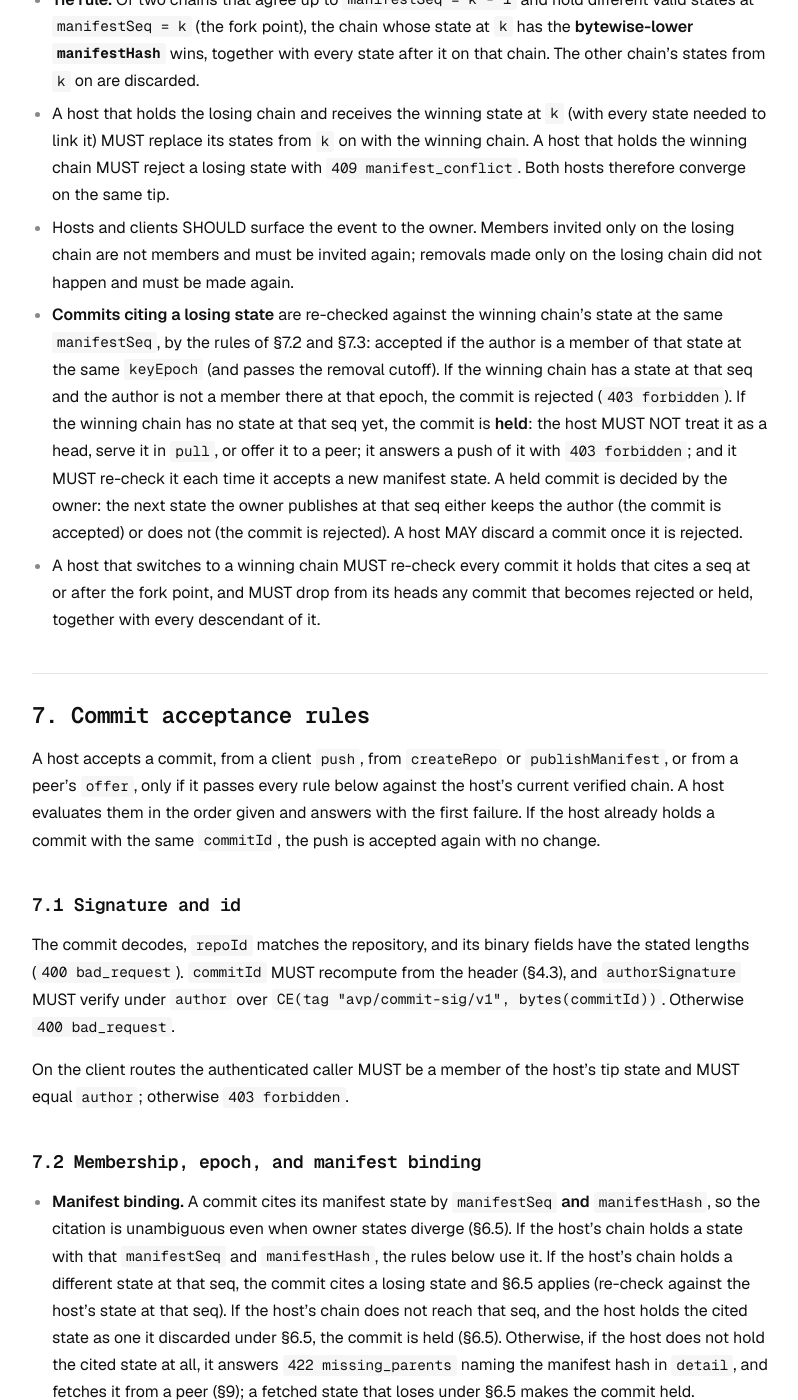
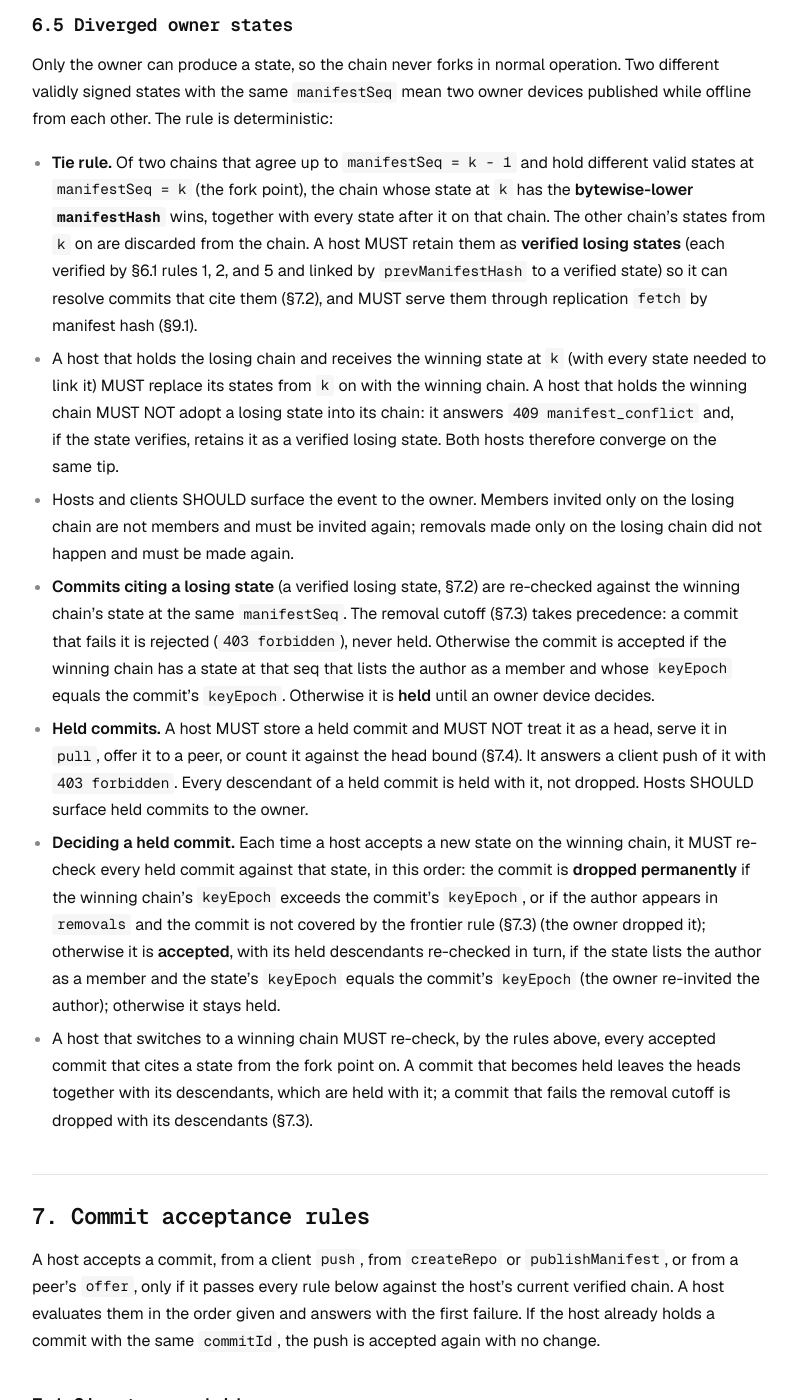
Before and after one commit to trqlmao/avp, a Jekyll site: the page built from SPEC.md, in a window 1280 px wide and 1400 px high, scrolled down 14864 px. Shown: the whole window, without its empty margins (240-1038 px from the left). Built offline with Jekyll 4.4.1, drawn with Linux system fonts in a browser that asks for light colours; our own code applies the rules of GitHub Pages for plain Markdown files; some of the changed text lies outside the part shown.

Commit message:
docs(spec): tighten diverged-state, binding, and replication rules

```diff
--- a/SPEC.md
+++ b/SPEC.md
@@ -169,8 +169,10 @@ A CE byte string is the concatenation of these items, in the order a constructio
 | `bool(b)` | one byte, `0x00` for false, `0x01` for true |
 | `count(n)` | `u32BE(n)` |
 
-`u32BE(n)` is the 4-byte big-endian unsigned encoding. Every CE string begins with exactly one `tag`. Every
-key, hash, nonce, IV, signature, and ciphertext goes through `bytes(...)`, never raw. A list is written as
+`u32BE(n)` is the 4-byte big-endian unsigned encoding. Every CE string begins with exactly one `tag`. Inside
+a CE string, every key, hash, nonce, IV, signature, and ciphertext goes through `bytes(...)`, never raw. The
+one raw append in AVP is outside any CE string: `manifestHash` (§4.2) hashes a finished CE string followed
+by the raw 64-byte owner signature. A list is written as
 `count(n)` followed by its `n` elements, sorted by the stated key (§2) before encoding. `CE(tag "L", x, y)`
 is shorthand for the string `tag(L) || x || y`.
 
@@ -458,8 +460,12 @@ checks and discards a state that fails.
 
 ### 6.1 Validating a state
 
-1. **Structure.** The state decodes, its binary fields have the stated lengths, and it has no duplicate
-   (§4.2). Otherwise `400 bad_request`.
+1. **Structure.** The state decodes, has no duplicate (§4.2), and its binary fields have these lengths:
+   `ownerKey`, every `hostKey`, `ed25519PublicKey`, `x25519PublicKey`, `homeHostKey`, and removal
+   `memberKey` 32 bytes; `prevManifestHash` empty at seq 1 and 32 bytes after; `genesisNonce` 16 bytes at
+   seq 1 and empty after; every frontier commit id 32 bytes; every `wrappedDataKey` with a 32-byte
+   `ephemeralPublicKey`, a 12-byte `iv`, and a 48-byte `ciphertext` (the 32-byte data key plus the 16-byte
+   tag); `ownerSignature` 64 bytes. Otherwise `400 bad_request`.
 2. **Owner signature.** `ownerSignature` verifies under `ownerKey` over `S` (§4.2). Otherwise
    `400 bad_request`. A host MUST reject a manifest state not signed by `ownerKey`.
 3. **Genesis** (seq 1 only): §6.2. Otherwise `400 bad_request`.
@@ -505,10 +511,11 @@ state's `manifestHash`. A host accepts a new state from a client (§10) only if
 ### 6.4 Rollback protection
 
 A client MUST pin, per repository, the `manifestSeq` and `manifestHash` of the highest verified state it has
-accepted. It MUST reject any chain that does not contain its pinned state, unless the chain diverges from
-the client's own verified chain at a seq where it wins under §6.5. A client MUST NOT accept a state older
-than its pin from a host as a replacement tip. A host can therefore not roll a client back, because every
-state needs the owner signature and a winning diverged state needs an owner-signed state at the fork point.
+accepted. It MUST reject any chain that does not contain its pinned state, with one exception: a chain that
+diverges from the client's own verified chain at a fork point at or below the pinned seq and wins there under
+§6.5. Such a winning chain MAY have a lower tip `manifestSeq` than the pin; the client then re-pins to its
+tip. A host can therefore not roll a client back, because every state needs the owner signature and a
+winning diverged chain needs an owner-signed state at the fork point.
 
 `pull` returns the states with `manifestSeq` greater than the client's `sinceManifestSeq` (§10). A client
 whose first returned state does not link to its pinned state MUST pull again with `sinceManifestSeq = 0` and
@@ -523,25 +530,35 @@ The rule is deterministic:
 - **Tie rule.** Of two chains that agree up to `manifestSeq = k - 1` and hold different valid states at
   `manifestSeq = k` (the fork point), the chain whose state at `k` has the **bytewise-lower
   `manifestHash`** wins, together with every state after it on that chain. The other chain's states from `k`
-  on are discarded.
+  on are discarded from the chain. A host MUST retain them as **verified losing states** (each verified by
+  §6.1 rules 1, 2, and 5 and linked by `prevManifestHash` to a verified state) so it can resolve commits that
+  cite them (§7.2), and MUST serve them through replication `fetch` by manifest hash (§9.1).
 - A host that holds the losing chain and receives the winning state at `k` (with every state needed to link
   it) MUST replace its states from `k` on with the winning chain. A host that holds the winning chain MUST
-  reject a losing state with `409 manifest_conflict`. Both hosts therefore converge on the same tip.
+  NOT adopt a losing state into its chain: it answers `409 manifest_conflict` and, if the state verifies,
+  retains it as a verified losing state. Both hosts therefore converge on the same tip.
 - Hosts and clients SHOULD surface the event to the owner. Members invited only on the losing chain are not
   members and must be invited again; removals made only on the losing chain did not happen and must be made
   again.
-- **Commits citing a losing state** are re-checked against the winning chain's state at the same
-  `manifestSeq`, by the rules of §7.2 and §7.3: accepted if the author is a member of that state at the same
-  `keyEpoch` (and passes the removal cutoff). If the winning chain has a state at that seq and the author is
-  not a member there at that epoch, the commit is rejected (`403 forbidden`). If the winning chain has no
-  state at that seq yet, the commit is **held**: the host MUST NOT treat it as a head, serve it in `pull`,
-  or offer it to a peer; it answers a push of it with `403 forbidden`; and it MUST re-check it each time it
-  accepts a new manifest state. A held commit is decided by the owner: the next state the owner publishes at
-  that seq either keeps the author (the commit is accepted) or does not (the commit is rejected). A host MAY
-  discard a commit once it is rejected.
-- A host that switches to a winning chain MUST re-check every commit it holds that cites a seq at or after
-  the fork point, and MUST drop from its heads any commit that becomes rejected or held, together with every
-  descendant of it.
+- **Commits citing a losing state** (a verified losing state, §7.2) are re-checked against the winning
+  chain's state at the same `manifestSeq`. The removal cutoff (§7.3) takes precedence: a commit that fails
+  it is rejected (`403 forbidden`), never held. Otherwise the commit is accepted if the winning chain has a
+  state at that seq that lists the author as a member and whose `keyEpoch` equals the commit's `keyEpoch`.
+  Otherwise it is **held** until an owner device decides.
+- **Held commits.** A host MUST store a held commit and MUST NOT treat it as a head, serve it in `pull`,
+  offer it to a peer, or count it against the head bound (§7.4). It answers a client push of it with
+  `403 forbidden`. Every descendant of a held commit is held with it, not dropped. Hosts SHOULD surface held
+  commits to the owner.
+- **Deciding a held commit.** Each time a host accepts a new state on the winning chain, it MUST re-check
+  every held commit against that state, in this order: the commit is **dropped permanently** if the
+  winning chain's `keyEpoch` exceeds the commit's `keyEpoch`, or if the author appears in `removals` and the
+  commit is not covered by the frontier rule (§7.3) (the owner dropped it); otherwise it is **accepted**,
+  with its held descendants re-checked in turn, if the state lists the author as a member and the state's
+  `keyEpoch` equals the commit's `keyEpoch` (the owner re-invited the author); otherwise it stays held.
+- A host that switches to a winning chain MUST re-check, by the rules above, every accepted commit that
+  cites a state from the fork point on. A commit that becomes held leaves the heads together with its
+  descendants, which are held with it; a commit that fails the removal cutoff is dropped with its
+  descendants (§7.3).
 
 ## 7. Commit acceptance rules
 
@@ -562,13 +579,15 @@ On the client routes the authenticated caller MUST be a member of the host's tip
 ### 7.2 Membership, epoch, and manifest binding
 
 - **Manifest binding.** A commit cites its manifest state by `manifestSeq` **and** `manifestHash`, so the
-  citation is unambiguous even when owner states diverge (§6.5). If the host's chain holds a state with that
-  `manifestSeq` and `manifestHash`, the rules below use it. If the host's chain holds a different state at
-  that seq, the commit cites a losing state and §6.5 applies (re-check against the host's state at that
-  seq). If the host's chain does not reach that seq, and the host holds the cited state as one it discarded
-  under §6.5, the commit is held (§6.5). Otherwise, if the host does not hold the cited state at all, it
-  answers `422 missing_parents` naming the manifest hash in `detail`, and fetches it from a peer (§9); a
-  fetched state that loses under §6.5 makes the commit held.
+  citation is unambiguous even when owner states diverge (§6.5). The pair `(manifestSeq, manifestHash)` MUST
+  identify a state the host holds and has verified as owner-signed for this repository: either the state on
+  its winning chain at that seq, or a verified losing state (§6.5) with that seq and hash. If it is the
+  winning chain's state, the rules below use it. If it is a verified losing state, §6.5 applies (re-check
+  against the winning chain's state at that seq, or hold). If the host holds no such state, it tries to obtain
+  it from its peers (`fetch` by manifest hash, §9.1) and otherwise answers `422 missing_parents` naming the
+  manifest hash in `detail`, which is retryable like an unknown parent. A cited pair that never resolves to a
+  valid owner-signed state of this repository is never accepted; the §6.5 re-check applies only to verified
+  losing states.
 - **Membership.** The `author` MUST be a member of the cited state. Otherwise `403 forbidden`.
 - **Epoch.** `keyEpoch` MUST equal the cited state's `keyEpoch`. Otherwise `403 forbidden`.
 
@@ -610,7 +629,8 @@ every commit those heads descend from, by any author, stays valid on every host.
   peer (§9), and the client MAY retry. A commit whose parent is held is held (§6.5); a commit whose parent
   the host rejected is rejected with `403 forbidden`.
 - **Heads.** Heads are accepted commits with no accepted children. A host MUST keep every head; a commit
-  stops being a head only when a commit naming it as a parent is accepted (or when §6.5 or §7.3 drops it).
+  stops being a head only when a commit naming it as a parent is accepted (or when §6.5 holds or drops it,
+  or §7.3 drops it).
 - **Head bound.** A host SHOULD bound the number of heads per repository (RECOMMENDED 16). A client `push`,
   and the commit of `publishManifest`, is evaluated by the number of heads it **would leave**: the current
   heads, minus those named in its `parents`, plus one. Only a commit that would leave **more than** the bound
@@ -702,11 +722,17 @@ The owner client MUST set `frontier` to every head it merged into the rotation c
 the removed member it has verified that is not an ancestor of one of those heads. Every commit by the
 removed member that the owner client has seen is then in the frontier or an ancestor of it.
 
+**Rotation commit.** The rotation commit of an epoch-raising state (one whose `keyEpoch` is the previous
+`keyEpoch + 1`) is the commit published together with that state. It MUST cite that state's `manifestSeq`
+and `manifestHash`, its `keyEpoch` MUST equal the new epoch, and its `author` MUST be `ownerKey`
+(`400 bad_request` otherwise). A host MUST record which commit accompanied each epoch-raising state, so it
+can hand the pair on by replication (§9.1).
+
 A host MUST accept the state and its rotation commit **atomically**: it validates the state (§6), then the
-commit against the new state (§7), and stores both or neither. A state that increases `keyEpoch` MUST be
-published with a rotation commit under the new epoch that cites it (`400 bad_request` without one). A state
-that does not change `keyEpoch` MAY carry a commit, which is then validated as a push that cites the new
-state.
+commit against the new state (§7), and stores both or neither. This holds on every path: `publishManifest`
+and replication alike (§9.1). An epoch-raising state received without its rotation commit is rejected with
+`400 bad_request`. A state that does not change `keyEpoch` MAY carry a commit, which is then validated as a
+push that cites the new state.
 
 ### 8.4 Leave
 
@@ -747,15 +773,21 @@ rules as a client write; the transport only decides who may talk to it.
 - **`heads(repoId)`** → `{ manifestTip: { manifestSeq, manifestHash }, heads: [id] }`: the sender's verified
   tip and its current head ids. Held commits (§6.5) are not heads.
 - **`fetch(repoId, ids)`** → `{ manifests: [SignedManifest], commits: [Commit], leaves: [LeaveRequest] }`:
-  for each requested id that is a manifest hash, that state and every state before it on its chain, in
-  ascending `manifestSeq`; for each requested id that is a commit id, that commit; and every pending leave
-  request of the repository. Ids the sender does not hold are left out.
+  for each requested id that is a manifest hash (of a winning-chain state or a verified losing state,
+  §6.5), that state and every state before it on its chain, in ascending `manifestSeq`, and in `commits` the
+  rotation commit (§8.3) of every epoch-raising state among them; for each requested id that is a commit id,
+  that commit; and every pending leave request of the repository. Ids the sender does not hold are left out.
+  Held commits (§6.5) are not served.
 - **`offer(repoId, manifests, commits, leaves)`** → `{ accepted: [id], rejected: [{ id, code }] }`: the
-  sender pushes items it believes the receiver lacks. The receiver validates manifest states first in
-  ascending `manifestSeq` (§6, including §6.5), then commits parents first (§7, without the head bound and
-  without the caller check), then leave requests (§8.4, without the caller check). It reports each manifest
-  hash and commit id as accepted or rejected with the error code it would have returned to a client
-  (`missing_parents` included). A leave request that fails validation is dropped.
+  sender pushes items it believes the receiver lacks. An offer that carries an epoch-raising state MUST carry
+  its rotation commit in the same call. The receiver applies the items in dependency order: a commit after
+  the state it cites and after its parents, each epoch-raising state together with its rotation commit as one
+  atomic pair (§8.3, the same rules as `publishManifest`), and leave requests last. States are validated by
+  §6 (including §6.5), commits by §7 without the head bound and without the caller check, and leave requests
+  by §8.4 without the caller check. It reports each manifest hash and commit id as accepted or rejected with
+  the error code it would have returned to a client (`missing_parents` included); both items of a rejected
+  pair are rejected with the same code. An epoch-raising state offered without its rotation commit is
+  rejected with `400 bad_request`. A leave request that fails validation is dropped.
 
 ### 9.2 Serving and catch-up
 
@@ -765,13 +797,21 @@ rules as a client write; the transport only decides who may talk to it.
 - A host MUST NOT accept a repository whose signed manifest does not list it (§6.1): an `offer` whose tip
   does not list the receiver is rejected with `403 not_hosted`.
 - A host that receives an offer for a repository it does not hold, or one with missing items, gets the rest
-  from the sender: `heads`, then `fetch` for the tip manifest hash and for the commits it lacks, walking
-  `parents` until every commit links to commits it holds. It validates a new repository from genesis (§6.2).
-- **Catch-up after downtime** is `heads` then `fetch`. Hosts run it when a peer reconnects and periodically.
-- A host offers each write it accepts (a manifest state, a commit, a leave request) to every other host in the
-  repository's `hosts` that it can reach.
-- **Retention.** A host MUST retain every commit it has accepted, header and payload, because a peer must be
-  able to fetch any ancestor and recompute its `commitId`. 0.5 defines no pruning (§15).
+  from the sender: `heads`; then `fetch` for the tip manifest hash, which returns the chain with the rotation
+  commit of each epoch-raising state; then `fetch` for the head commits and, walking `parents` (and the
+  states commits cite), for every commit and state it lacks, until every item links to items it holds. It
+  then applies everything in the dependency order of `offer`, with each epoch-raising state and its rotation
+  commit as one atomic pair. It validates a new repository from genesis (§6.2).
+- **Catch-up after downtime** is the same sequence: `heads`, then `fetch`. Hosts run it when a peer
+  reconnects and periodically.
+- A host offers each write it accepts (a manifest state with its rotation commit when it raises the epoch, a
+  commit, a leave request) to every other host in the repository's `hosts` that it can reach.
+- **Retention.** A host MUST retain every manifest state of its winning chain and every verified losing state
+  (§6.5). A host MAY prune the payload body of a commit that is no longer a head and is an ancestor of every
+  head; commit headers SHOULD be kept long enough to answer ancestry questions (including the removal cutoff,
+  §7.3). Because `commitId` covers the ciphertext, 0.5 does not define how a pruned commit is served to, or
+  verified by, a peer that lacks it: a host that has pruned a body cannot bootstrap a new peer for that
+  commit. The reference hosts do not prune. See §15.
 
 ### 9.3 Reference host-to-host profile: signed HTTP/JSON
 
@@ -879,7 +919,7 @@ back to the HTTP status. `detail` is OPTIONAL extra context. The schema is
 
 | Status | `code` | Meaning |
 |---|---|---|
-| `400` | `bad_request` | Malformed body or parameters, a bad signature, or an id or `repoId` that does not recompute |
+| `400` | `bad_request` | Malformed body or parameters, a bad signature, an id or `repoId` that does not recompute, or an epoch-raising state without its rotation commit (§8.3) |
 | `401` | `unauthorized` | Missing or invalid token, an expired or reused challenge nonce, or a bad host request signature |
 | `403` | `forbidden` | Not a member, a commit after the removal cutoff, an epoch mismatch, a held commit, the caller is not the required key, or an operation disallowed by policy (`policy_denied`) |
 | `403` | `not_hosted` | This host is not in the manifest's `hosts` |
@@ -1005,8 +1045,11 @@ as a path segment and a host MUST route on the escaped path.
 
 ### 12.5 Retention
 
-Hosts MUST keep every accepted commit and every manifest state of the winning chain (§9.2). Deletion markers
-in payloads are never garbage-collected in 0.5. The reference hosts prune nothing.
+Hosts MUST keep every manifest state of the winning chain and every verified losing state (§6.5, §9.2). A host
+MAY prune the payload body of a commit that is no longer a head and is an ancestor of every head, and SHOULD
+keep commit headers long enough to answer ancestry questions; 0.5 does not define how a pruned commit is
+served to or verified by a peer that lacks it (§9.2). Deletion markers in payloads are never garbage-collected
+in 0.5. The reference hosts prune nothing.
 
 ## 13. Invariants
 
@@ -1021,10 +1064,15 @@ A conformant implementation MUST uphold:
   policy, or derive the owner key.
 - **Chain integrity.** The manifest chain is append-only per seq, links by hash, and is pinned by every
   client (§6.4); diverged owner states resolve by the tie rule to the same tip everywhere (§6.5).
-- **Commit integrity.** Every accepted commit's id recomputes and its author signature verifies; its author
-  was a member at the epoch of the state it cites by seq and hash (§7.1, §7.2).
+- **Commit integrity.** Every accepted commit's id recomputes and its author signature verifies; the
+  `(manifestSeq, manifestHash)` it cites resolves to a verified owner-signed state of the repository, and its
+  author is a member at the commit's epoch of the winning chain's state at that seq (§7.1, §7.2, §6.5).
+- **Rotation atomicity.** An epoch-raising state and its rotation commit are accepted together or not at all,
+  on `publishManifest` and on replication alike (§8.3, §9.1).
 - **No lost writes.** A host keeps every head; a write on a stale head becomes a fork, never an overwrite;
-  merge is per field and loses no field (§5, §7.4). The only writes dropped are those §6.5 and §7.3 reject.
+  merge is per field and loses no field (§5, §7.4). A commit citing a losing state is held, not dropped,
+  until the owner decides (§6.5). The only writes dropped are those §6.5 drops permanently and those §7.3
+  rejects.
 - **Removal is real.** After removal, a removed member's commits are accepted only within the signed cutoff
   (§7.3), and new commits are under an epoch whose key was never wrapped to it.
 - **Rotation correctness.** A removal increments `keyEpoch`; a removed member's old wrapped key cannot derive
@@ -1095,9 +1143,12 @@ Open items:
   choreography for upgrading a repository's scheme over its lifetime is not specified.
 - **Ownership transfer.** `ownerKey` is fixed for a repository's life. Transferring ownership to another key
   is not specified.
-- **Deletion-marker GC and commit pruning.** Deletion markers are kept forever and hosts retain every commit
-  (§12.5). A safe rule for collecting markers once every head descends from the deletion and every member has
-  synced past it, and for pruning commit bodies without breaking replication, is not specified.
+- **Deletion-marker GC, commit pruning, and retention.** Deletion markers are kept forever (§12.5). A safe
+  rule for collecting them once every head descends from the deletion and every member has synced past it is
+  not specified. Hosts MAY prune commit bodies (§9.2), but because `commitId` covers the ciphertext, 0.5 does
+  not define how a pruned commit is served to or verified by a peer that lacks it, so a host that has pruned
+  a body cannot bootstrap a new peer for that commit. How long commit headers must be kept for ancestry
+  questions is likewise not specified. The reference hosts do not prune.
 - **Host freshness against a withholding host.** A host cannot forge or roll back, but it can withhold new
   heads or manifest states from its own members. A member on another host gets them anyway; a member whose
   only host withholds cannot, on its own, distinguish "nothing new" from "hidden".
```
Also changed, not shown: THREATMODEL.md (+7 -3 lines).
